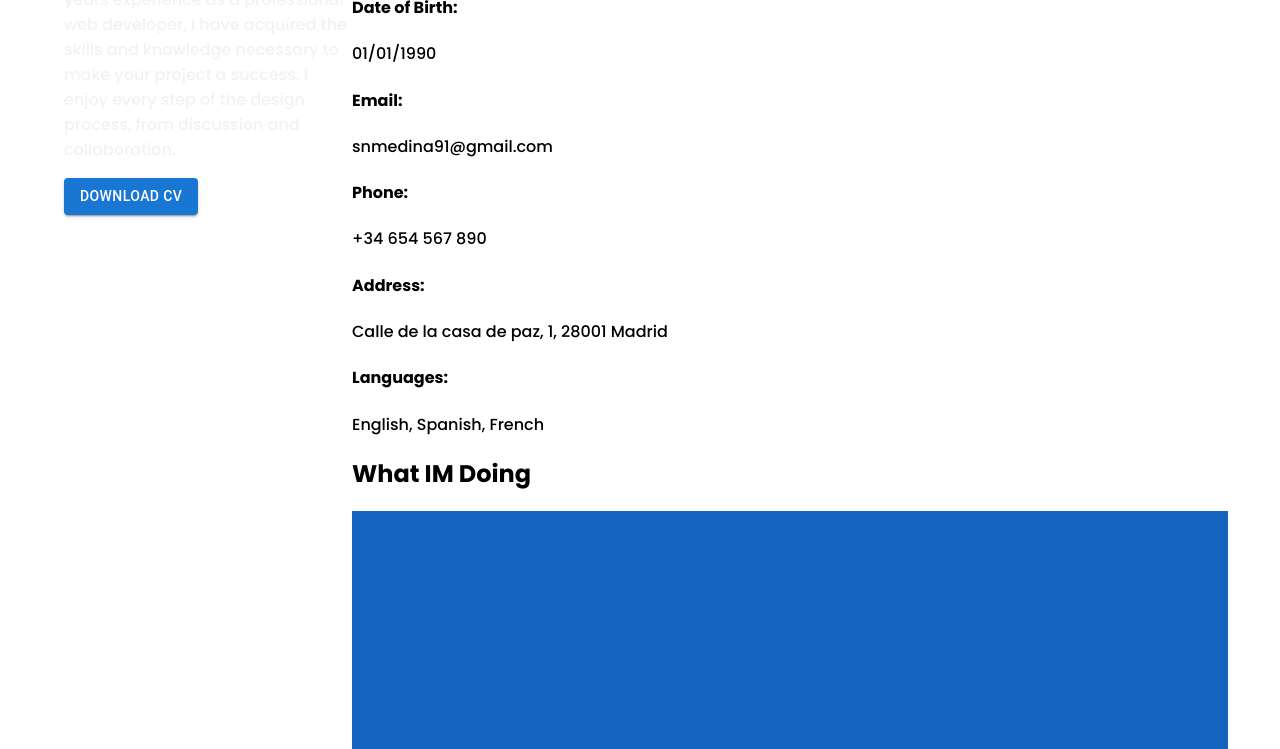
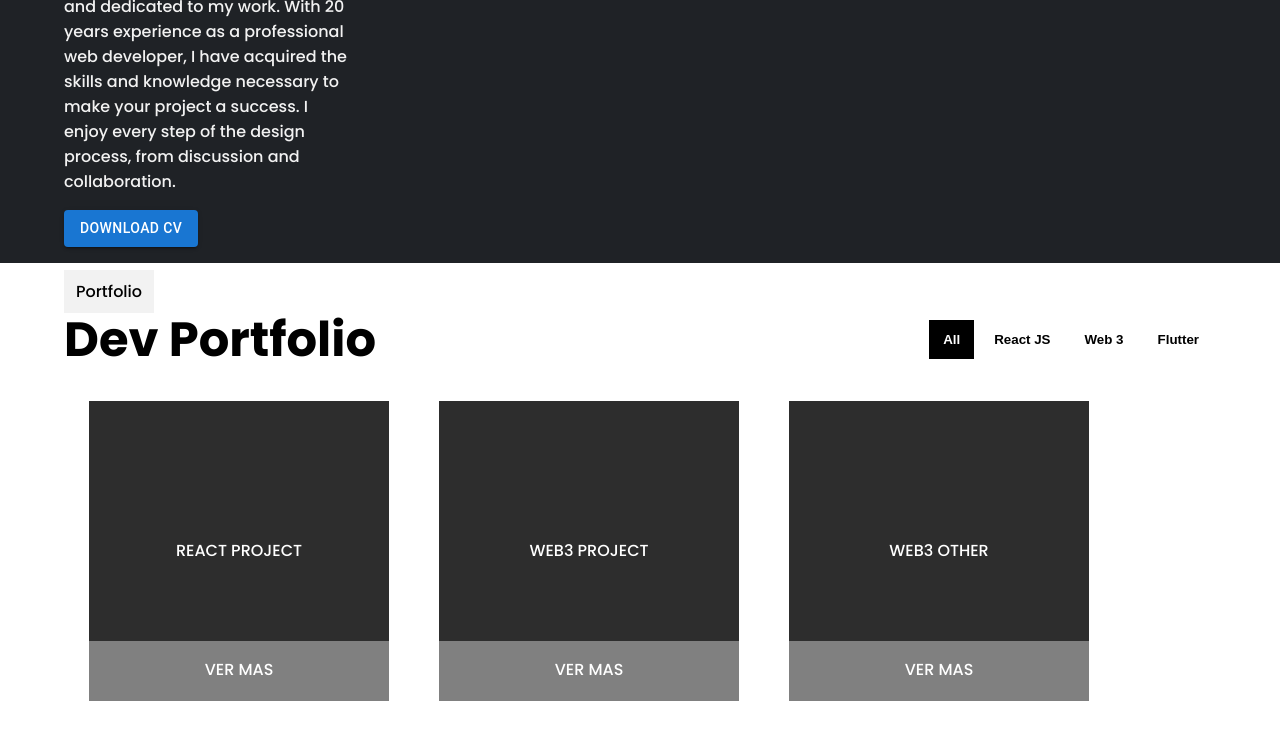
Before and after one commit to preto93/portfolio, a React (Create React App) app in the folder portfolio/: page / in a window 1280 px wide. Shown: the part 1200-1949 px from the top of the page. Built offline with nearby package versions, Linux system fonts and the light colour scheme.

Commit message:
added changes

```diff
--- a/portfolio/src/components/About/About.css
+++ b/portfolio/src/components/About/About.css
@@ -0,0 +1,5 @@
+.interest-container{
+    height:100%;
+    display: flex;
+
+}
--- a/portfolio/src/components/About/About.jsx
+++ b/portfolio/src/components/About/About.jsx
@@ -2,18 +2,26 @@ import React from "react";
 import "./About.css";
 import { Grid, Divider, Box, Container, Button } from "@mui/material";
 import DefaultBox from '../../utils/DefaultBox/DefaultBox'
+import VideogameAssetIcon from '@mui/icons-material/VideogameAsset';
+import MusicNoteIcon from '@mui/icons-material/MusicNote';
+import FlightTakeoffIcon from '@mui/icons-material/FlightTakeoff';
+import AndroidIcon from '@mui/icons-material/Android';
+import MovieIcon from '@mui/icons-material/Movie';
+import FastfoodIcon from '@mui/icons-material/Fastfood';
+import FitnessCenterIcon from '@mui/icons-material/FitnessCenter';
+
 
 const About = () => {
   return (
-    <>
-      <Container sx={{ paddingTop: "2rem" }}>
+    <><div style={{ backgroundColor: "#1F2226", marginTop: '1rem', marginBottom: '1rem', paddingTop: '1rem', paddingBottom: '1rem'}}>
+      <Container sx={{ paddingTop: "2rem"}}>
         <Grid container item xs={12}>
           <Grid item md={3}>
             <label style={{ backgroundColor: "#f2f2f2", padding: "10px 12px" }}>
               {" "}
               About Me
             </label>
-            <h1>Creative developer based in Buenos Aires</h1>
+            <h1 style={{ color: "white"}}>Creative developer based in Buenos Aires</h1>
             <p style={{ color: "#f2f2f2" }}>
               I'm Creative Independent Web Developer, and I'm very passionate
               and dedicated to my work. With 20 years experience as a
@@ -24,7 +32,7 @@ const About = () => {
             <Button variant="contained">Download CV</Button>
           </Grid>
           <Grid item md={9}>
-            <h2>Sebastian Medina</h2>
+            {/* <h2>Sebastian Medina</h2>
             <h3>Software developer</h3>
             <p>
               Ultricies nisi voluptatem, illo inventore veritatis et quasi
@@ -45,53 +53,34 @@ const About = () => {
             <p>Calle de la casa de paz, 1, 28001 Madrid</p>
             <h4>Languages:</h4>
             <p>English, Spanish, French</p>
-
-            <h2>What IM Doing</h2>
+ */}
+             <h2 style={{ color: "white"}}>My interests</h2>
             <Grid container item md={12}>
               <Grid item md={4}>
                 <Box
                   sx={{
-                    width: 300,
-                    height: 300,
+                    width: 100,
+                    height: 100,
                     backgroundColor: "primary.dark",
                     "&:hover": {
                       backgroundColor: "primary.main",
                       opacity: [0.9, 0.8, 0.7],
                     },
                   }}
-                />
-              </Grid>
-              <Grid item md={4}>
-                <Box
-                  sx={{
-                    width: 300,
-                    height: 300,
-                    backgroundColor: "primary.dark",
-                    "&:hover": {
-                      backgroundColor: "primary.main",
-                      opacity: [0.9, 0.8, 0.7],
-                    },
-                  }}
-                />
+                >
+                  <div className="interest-container">
+                    <VideogameAssetIcon />
+                    <p>Games</p>
+                  </div>
+
+                </Box>
               </Grid>
 
-              <Grid item md={4}>
-                <Box
-                  sx={{
-                    width: 300,
-                    height: 300,
-                    backgroundColor: "primary.dark",
-                    "&:hover": {
-                      backgroundColor: "primary.main",
-                      opacity: [0.9, 0.8, 0.7],
-                    },
-                  }}
-                />
-              </Grid>
             </Grid>
           </Grid>
         </Grid>
       </Container>
+      </div>
     </>
   );
 };
--- a/portfolio/src/components/Portfolio/Porftolio.jsx
+++ b/portfolio/src/components/Portfolio/Porftolio.jsx
@@ -1,52 +1,118 @@
-import React from "react";
+import React, { useState, useEffect } from "react";
 import "./Portfolio.css";
-import { Box, Container, Grid } from "@mui/material";
+import { Box, Container, Grid, FormControlLabel, Switch, Fade} from "@mui/material";
 import DefaultBox from "../../utils/DefaultBox/DefaultBox";
 
 const Porftolio = () => {
+  const [selected, setSelected] = useState("all");
+  const [checked, setChecked] = React.useState(false);
+
+
   const cards = [
     {
       id: "1",
-      variant: "hover",
-      front: "Hover",
-      back: "Back"
+      variant: "click",
+      front: "REACT PROJECT",
+      back: "INFO ABOUT REACT PROJECT",
+      stack: 'react'
     },
     {
       id: "2",
       variant: "click",
-      front: "Click",
-      back: "Back"
+      front: "WEB3 PROJECT",
+      back: "INFO ABOUT WEB3",
+      stack: 'web3'
     },
     {
       id: "3",
-      variant: "focus",
-      front: "Focus",
-      back: "Back"
-    }
+      variant: "click",
+      front: "WEB3 OTHER",
+      back: "MORE INFO",
+      stack: 'web3'
+    },
+    {
+      id: "4",
+      variant: "click",
+      front: "WEB3 OTHER",
+      back: "MORE INFO",
+      stack: 'web3'
+    },
+    {
+      id: "5",
+      variant: "click",
+      front: "WEB3 OTHER",
+      back: "MORE INFO",
+      stack: 'web3'
+    },
+    {
+      id: "6",
+      variant: "click",
+      front: "WEB3 OTHER",
+      back: "MORE INFO",
+      stack: 'web3'
+    },
+    {
+      id: "7",
+      variant: "click",
+      front: "WEB3 OTHER",
+      back: "MORE INFO",
+      stack: 'web3'
+    },
   ];
 
+  useEffect(() => {
+      setChecked(false);
+      setTimeout(() => {
+        setChecked(true);
+      }, 100);
 
+
+  }, [selected])
+
+
+
+  console.table(cards);
   return (
     <>
       <Container>
-        <Grid container>
+        <Grid>
+          <label className="portfolio-gray">Portfolio</label>
+        </Grid>
+        <Grid container className="portfolio-grid">
           <div>
-            <label>Dev Portfolio</label>
+            <label className="portfolio-title">Dev Portfolio</label>
           </div>
-          <div>
-            <button>All</button>
-            <button>React JS</button>
-            <button>Web 3</button>
-            <button>Flutter</button>
+          <div className="portfolio-div">
+            <button className={selected === 'all' ? 'portfolio-button-selected' : 'portfolio-button'} onClick={() => setSelected('all')}>All</button>
+            <button className={selected === 'react' ? 'portfolio-button-selected' : 'portfolio-button'} onClick={() => setSelected('react')}>React JS</button>
+            <button className={selected === 'web3' ? 'portfolio-button-selected' : 'portfolio-button'} onClick={() => setSelected('web3')}>Web 3</button>
+            <button className={selected === 'flutter' ? 'portfolio-button-selected' : 'portfolio-button'} onClick={() => setSelected('flutter')}>Flutter</button>
           </div>
         </Grid>
+
+        {/* <FormControlLabel
+        control={<Switch checked={checked} onChange={handleChange} />}
+        label="Show"
+      /> */}
+
+
+
+
         <Grid style={{ display: "flex", flexDirection: "row" }} container>
-        {cards.map((card) => (
-          <Grid item md={3}>
 
-              <DefaultBox key={card.id} card={card} />
 
-          </Grid>
+          {cards.map((card, index) => (
+            <Fade in={checked} style={{ transitionDuration: checked ? '2000ms' : '0ms' }}>
+
+            <div key={index} className='div-boxes'>
+              {selected === 'all' ? <DefaultBox key={card.id} card={card} />
+              : card.stack === 'react' && selected === 'react' ? <DefaultBox key={card.id} card={card} />
+              : card.stack === 'web3' && selected === 'web3' ? <DefaultBox key={card.id} card={card} />
+              : card.stack === 'flutter' && selected === 'flutter' ? <DefaultBox key={card.id} card={card} />
+              : null}
+
+            </div>
+            </Fade>
           ))}
 
         </Grid>
--- a/portfolio/src/components/Portfolio/Portfolio.css
+++ b/portfolio/src/components/Portfolio/Portfolio.css
@@ -0,0 +1,44 @@
+.portfolio-gray{
+    background-color: #f2f2f2;
+    padding: 10px 12px;
+    margin-bottom: 10px !important;
+}
+.portfolio-grid{
+    display: flex;
+    align-items: center;
+    justify-content: space-between;
+}
+
+.portfolio-title{
+    font-weight: bold;
+    font-size: 3rem;
+}
+
+.portfolio-button{
+    background-color: #ffffff;
+    padding: 10px 12px;
+    margin: 3px;
+    border-color: transparent;
+    font-weight: bold;
+    transition: background-color 1s;
+}
+
+.portfolio-button-selected{
+    background-color: black !important;
+    padding: 10px 12px;
+    color: white;
+    margin: 3px;
+    font-weight: bold;
+    transition: background-color 1s;
+    border-color: transparent;
+}
+
+.portfolio-div{
+    display: flex;
+    justify-content: space-between;
+
+}
+
+.div-boxes{
+    min-height: 40vh;
+}
--- a/portfolio/src/utils/DefaultBox/DefaultBox.jsx
+++ b/portfolio/src/utils/DefaultBox/DefaultBox.jsx
@@ -22,13 +22,17 @@ const DefaultBox = ({ card }) => {
           })}
         >
           <div className="card front">
-            <div className="card-body d-flex justify-content-center align-items-center">
-              <p className="card-text fs-1 fw-bold">{card.front}</p>
+            <div className="card-body">
+              <p className="card-text">{card.front}</p>
+            </div>
+            <div className="card-footer">
+              <p className="card-text">VER MAS</p>
             </div>
           </div>
           <div className="card back">
-            <div className="card-body d-flex justify-content-center align-items-center">
-              <p className="card-text fs-1 fw-bold">{card.back}</p>
+            <div className="card-body">
+              <p className="card-text">{card.back}</p>
+              <p className="card-text">{card.stack}</p>
             </div>
           </div>
         </div>
--- a/portfolio/src/utils/DefaultBox/DefaultBox.scss
+++ b/portfolio/src/utils/DefaultBox/DefaultBox.scss
@@ -1,7 +1,8 @@
 .flip-card-outer {
     width: 300px;
-    height: 400px;
-    margin: 25px 0;
+    height: 300px;
+    margin: 25px 25px;
+
 
     &.focus-trigger:focus {
       outline: 5px solid greenyellow;
@@ -31,17 +32,51 @@
         width: 100%;
         height: 100%;
 
+
+
         &.front {
           transform: rotateY(0);
           background-color: #2d2d2d;
           color: #fff;
+          display: flex;
+          align-items: center;
+          justify-content: center;
+
         }
+
+        .card-footer {
+          position: fixed;
+            bottom: 0rem;
+            width: 100%;
+            height: 20%;
+            text-align: center;
+            background-color: gray;
+            transition: height 0.5 ease-in;
+        }
+
+
+          .card-footer:hover{
+            position: fixed;
+            bottom: 0rem;
+            width: 100%;
+            height: 23%;
+            text-align: center;
+            background-color: gray;
+            transition: height 0.5 ease-out;
+          }
+
+
 
         &.back {
           transform: rotateY(180deg);
           background-color: rgb(119, 119, 119);
           color: #2d2d2d;
+          display: flex;
+          align-items: center;
+          justify-content: center;
+
         }
       }
+
     }
   }
```
